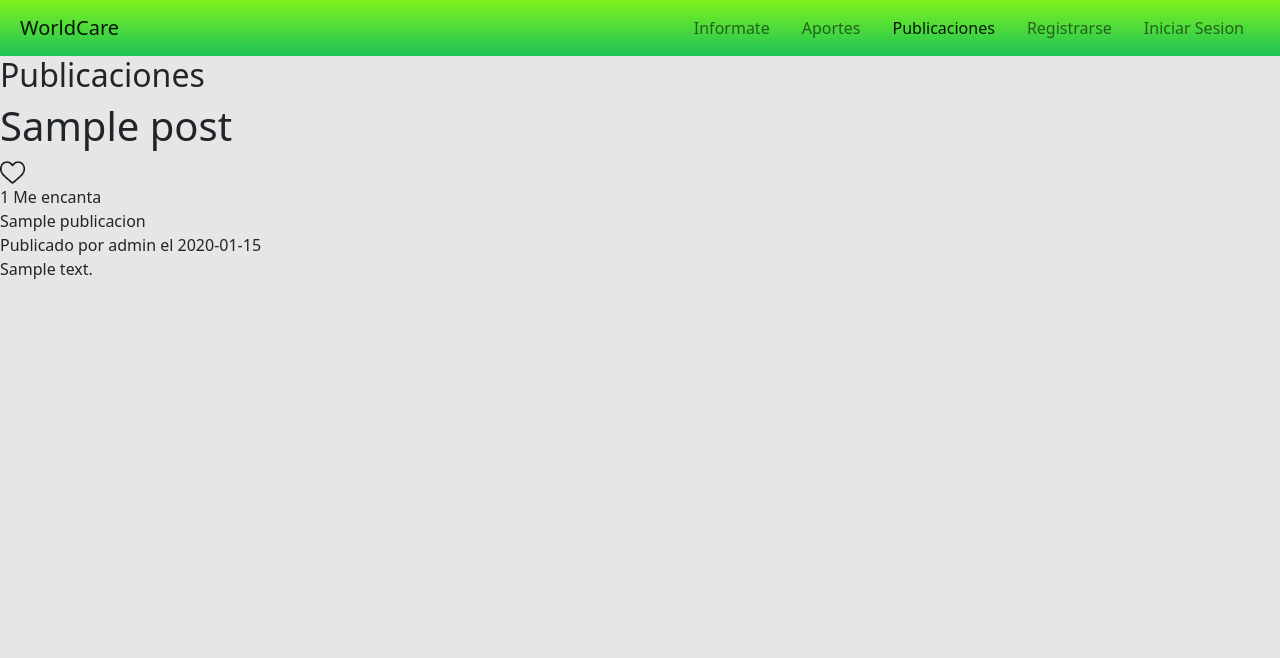
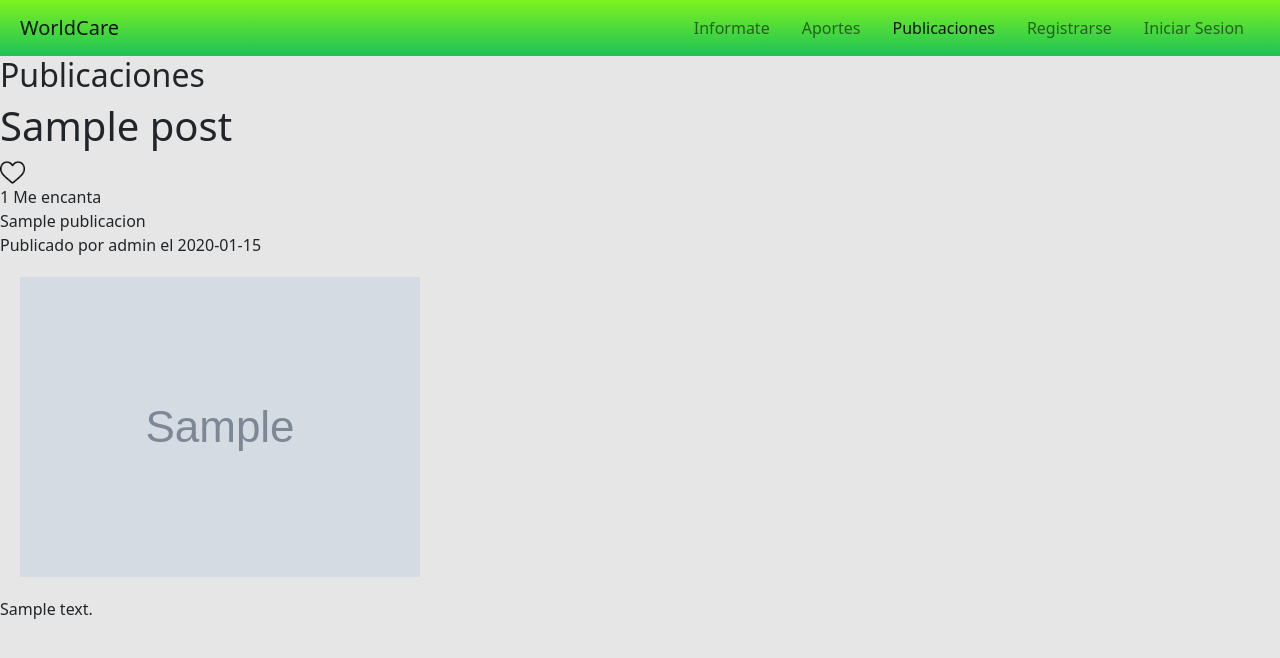
Before and after one commit to eluqm/IS-3group6, a Flask app: page /blog/ in a window 1280 px wide. Shown: the top 658 px of the page. Run offline with Flask 2, Linux system fonts and the light colour scheme; data comes from the database, SQL or seed files in the repository; tables that the repository leaves empty hold one stand-in row (values such as "Sample post"); grey boxes marked "Sample" are stand-in pictures; some libraries are stand-ins or nearby versions.

Commit message:
display image of post in blog.py

```diff
--- a/huellaCarbono/templates/blog/index.html
+++ b/huellaCarbono/templates/blog/index.html
@@ -56,6 +56,10 @@
 
                     </div>
 
+                    <div style="padding: 20px;">
+                        <img src="{{url_for("blog.displayImage",filename=post.pathImage)}}" alt="image of post">
+                    </div>
+
                     <div>
                         {% if g.user.id == post.author %}
                             <a href="{{url_for("blog.updatePost",id=post.id)}}">
--- a/huellaCarbono/views/blog.py
+++ b/huellaCarbono/views/blog.py
@@ -150,7 +150,14 @@ def createClasePublicacion():
     return render_template('blog/createClasePublicacion.html', clasesPub=clasesPub)
 
 
+@blog.route('/display/<filename>')
+def displayImage(filename):
+    return redirect(url_for('static', filename='uploads/' + filename), code=301)
+
+
 # OBTENER POST
+
+
 def get_post(id, check_author=True):
     post = Post.query.get(id)
     if post is None:
```
